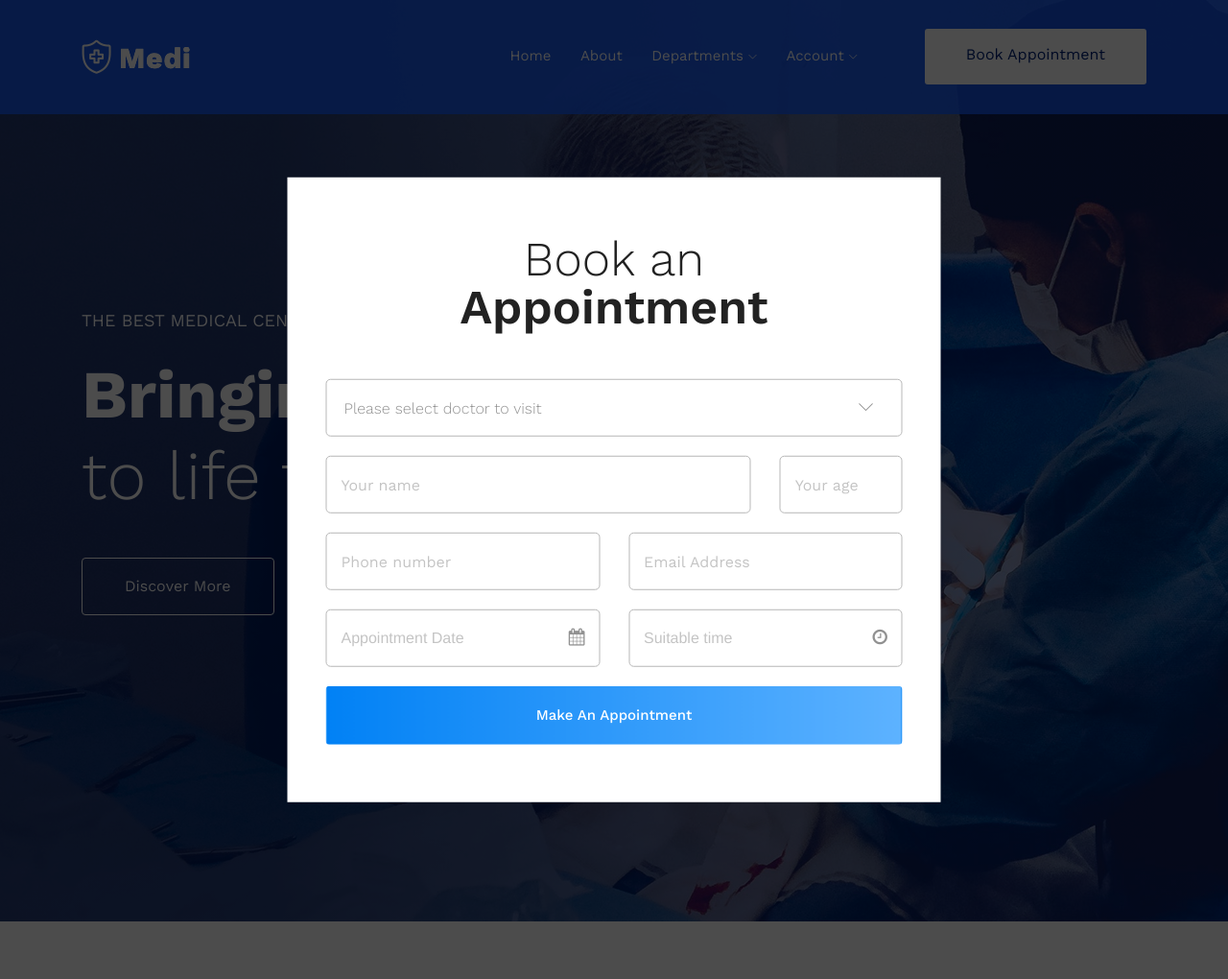
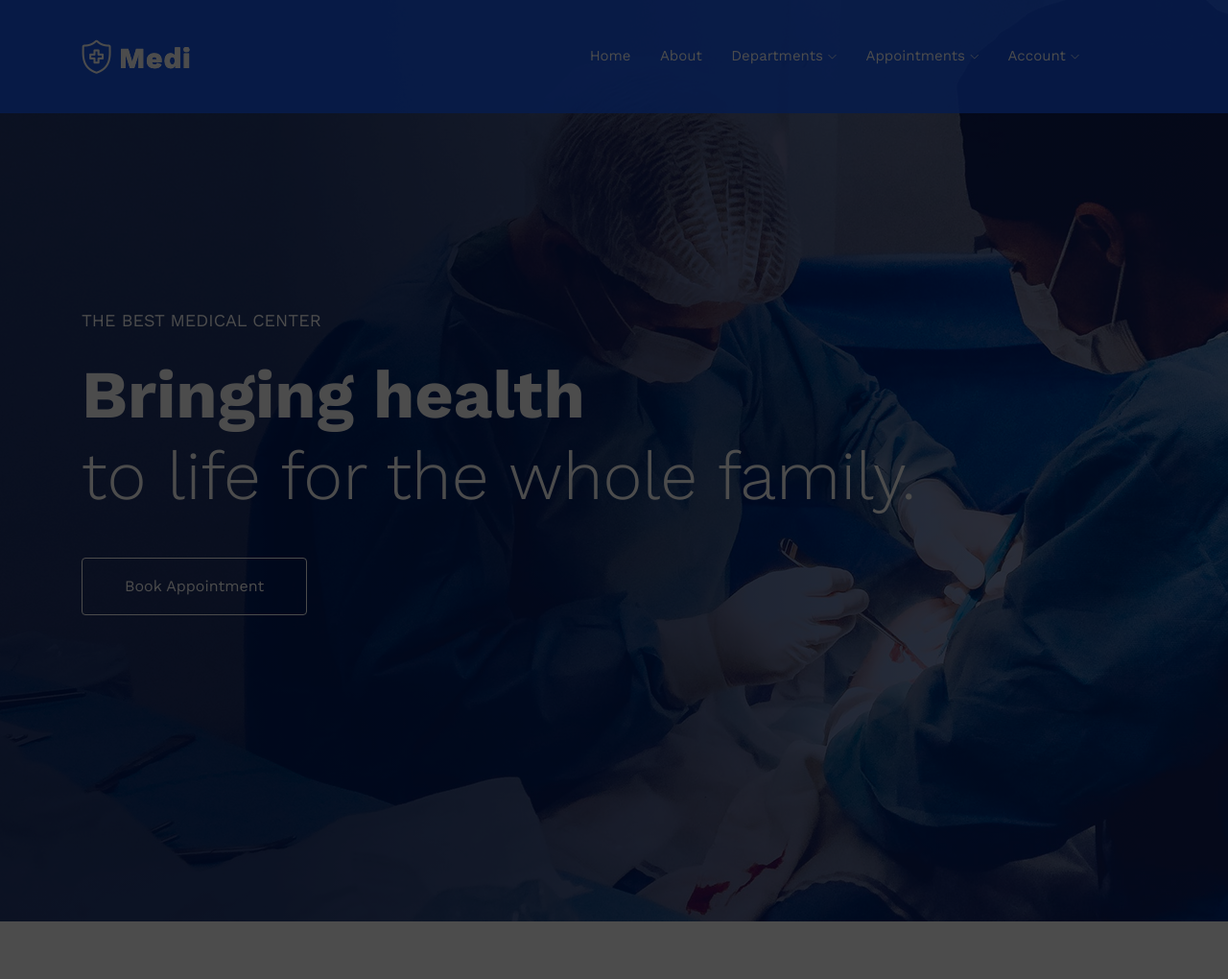
Before and after one commit to palakparmartntra/Appointment-Booking-System, a Django app: page / in a window 1280 px wide, after a click on "Book Appointment". Shown: the whole page at 96% size. Run offline with Django 3.2, Linux system fonts and the light colour scheme; the visitor is signed in with stand-in values (Sample User, id 1); parts of the project's set-up code (start-up, migrations or seed data) failed here and were passed over; some libraries are stand-ins or nearby versions.

Commit message:
[MODIFIED] for appointment form and appointment list

```diff
--- a/AppointmentBookingSystem/templates/index.html
+++ b/AppointmentBookingSystem/templates/index.html
@@ -26,12 +26,14 @@
     <link rel="stylesheet" href="{% static 'css/animate.css' %}">
     <link rel="stylesheet" href="{% static 'css/slicknav.css' %}">
     <link rel="stylesheet" href="{% static 'css/style.css' %}">
+    <link href="https://cdn.jsdelivr.net/npm/select2@4.1.0-rc.0/dist/css/select2.min.css" rel="stylesheet" />
+    <script src="{% static 'js/vendor/jquery-1.12.4.min.js' %}"></script>
+
+
     <!-- <link rel="stylesheet" href="css/responsive.css"> -->
 </head>
 
 <body>
-
-
     <!-- header-start -->
     <header>
         <div class="header-area ">
@@ -61,6 +63,13 @@
                                                         <li><a href="{% url 'specialities'%}">Specialities</a></li>
                                                     </ul>
                                                 </li>
+                                                {% if user.is_staff %}
+                                                <li><a href="#">Appointments <i class="ti-angle-down"></i></a>
+                                                    <ul class="submenu">
+                                                        <li><a href="{% url 'appointment_list'%}">lists</a></li>
+                                                    </ul>
+                                                </li>
+                                                {% endif %}
                                                 {% if user.is_authenticated %}
                                                 <li><a href="#">account <i class="ti-angle-down"></i></a>
                                                     <ul class="submenu">
@@ -71,70 +80,20 @@
                                                 {% else %}
                                                     <li><a href="{% url 'account_login' %}">Sign In</a></li>
                                                 {% endif %}
+                                                </li>
                                             </ul>
                                         </nav>
                                     </div>
                                     <div class="book_room">
                                         <div class="book_btn">
-                                            {% if user.role == "Patient" %}
-                                            <a class="popup-with-form" href="#test-form">Book  Appointment</a>
-                                            {% else %}
-
-                                            {% endif%}
 
                                         </div>
-                                        <form id="test-form" class="white-popup-block mfp-hide">
-                                            <div class="popup_box ">
-                                                <div class="popup_inner">
-                                                    <h3>
-                                                        Book an
-                                                    <span>Appointment</span>
-                                                    </h3>
-                                                    <form action="#">
-                                                        <div class="row">
-                                                            <div class="col-xl-12">
-                                                                <select class="form-select wide" id="default-select" class="">
-                                                                    <option data-display="Please select doctor to visit">Please select doctor to visit </option>
-                                                                    <option value="1">Anaf</option>
-                                                                    <option value="2">Nayna Therapy</option>
-                                                                    <option value="3">Nadif</option>
-                                                                </select>
-                                                            </div>
-                                                            <div class="col-xl-9">
-                                                                <input type="text"  placeholder="Your name ">
-                                                            </div>
-                                                            <div class="col-xl-3">
-                                                                <input type="text"  placeholder="Your age">
-                                                            </div>
-                                                            <div class="col-xl-6">
-                                                                <input type="text"  placeholder="Phone number ">
-                                                            </div>
-                                                            <div class="col-xl-6">
-                                                                <input type="email"  placeholder="Email Address">
-                                                            </div>
-                                                            <div class="col-xl-6">
-                                                                <input class="datepicker" placeholder="Appointment Date">
-                                                            </div>
-                                                            <div class="col-xl-6">
-                                                                <input class="timepicker" placeholder="Suitable time">
-                                                            </div>
-                                                            <div class="col-xl-12">
 
-                                                                <button type="submit" class="boxed-btn3">Make an Appointment</button>
-
-                                                            </div>
-                                                        </div>
-                                                    </form>
-                                                </div>
-                                            </div>
-                                        </form>
                                     </div>
                                 </div>
                             </div>
                         </div>
-                        <div class="col-12">
-                            <div class="mobile_menu d-block d-lg-none"></div>
-                        </div>
+
                     </div>
                 </div>
             </div>
@@ -153,8 +112,14 @@
                                 <span>the best medical center</span>
                                 <h3> <span>Bringing health</span> <br>
                                     to life for the whole family.</h3>
-                                <a href="{% url 'account_login' %}" class="boxed-btn5">Discover More
-                                </a>
+                                {% comment %} <a href="{% url 'account_login' %}" class="boxed-btn5">Discover More</a> {% endcomment %}
+                                {% if user.role == "Patient" %}
+                                    <a class="popup-with-form boxed-btn5" href="#test-form" >Book  Appointment</a>
+                                {% else %}
+                                {% endif%}
+
+                                <form id="test-form" class="white-popup-block mfp-hide" class="booking" method="post" action="{% url 'booking' %}">
+                                </form>
                             </div>
                         </div>
                     </div>
@@ -191,7 +156,7 @@
     <script src="{% static 'js/jquery.form.js' %}"></script>
     <script src="{% static 'js/jquery.validate.min.js' %}"></script>
     <script src="{% static 'js/mail-script.js' %}"></script>
-
+    <script src="https://cdn.jsdelivr.net/npm/select2@4.1.0-rc.0/dist/js/select2.min.js"></script>
     <script src="{% static 'js/main.js' %}"></script>
     <script>
         $('.datepicker').datepicker({
@@ -207,8 +172,20 @@
                 rightIcon: '<span class="fa fa-clock-o"></span>'
             }
         });
-    $(document).ready(function() {
-    $('.js-example-basic-multiple').select2();
+
+
+    $('.popup-with-form').on('click',function(){
+    $.ajax(
+    {
+        type:"GET",
+        url: "../../appointments/booking/",
+        success: function( data )
+        {
+            $('#test-form').html(data);
+            $('#id_doctor').select2();
+
+        }
+     })
 });
     </script>
 </body>
```
